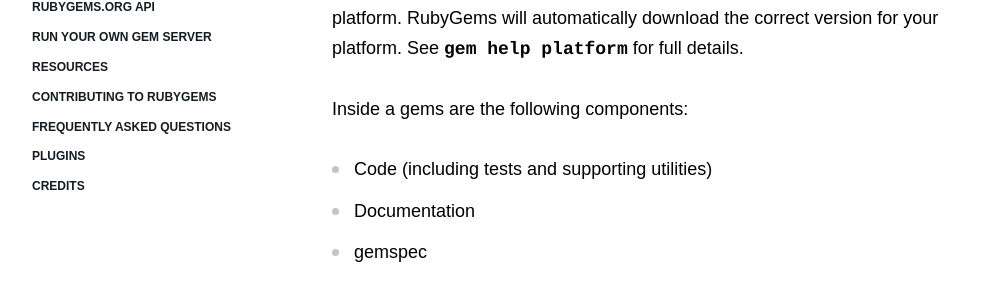
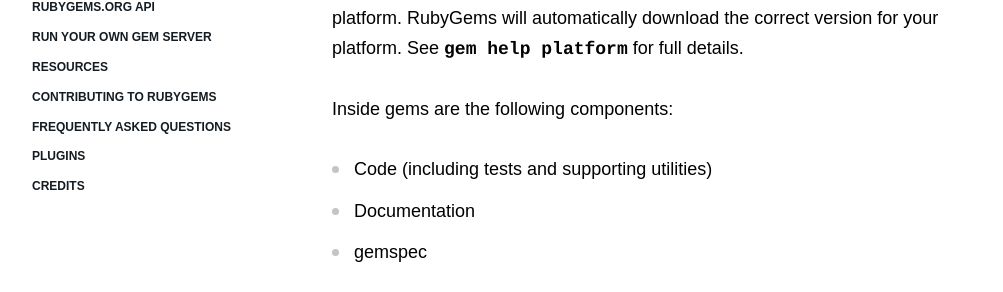
Before and after one commit to radar/guides, a Jekyll site: the page built from what-is-a-gem.md, in a window 1280 px wide and 900 px high, scrolled down 435 px. Shown: the part 161-453 px from the top of the window, without its empty margins (138-1141 px from the left). Built offline with Jekyll 4.4.1, drawn with Linux system fonts in a browser that asks for light colours; nearby versions of some CDN libraries.

```diff
--- a/what-is-a-gem.md
+++ b/what-is-a-gem.md
@@ -22,7 +22,7 @@ sometimes the operating system version.  Examples include "x86-mingw32" or
 same platform.  RubyGems will automatically download the correct version for
 your platform.  See `gem help platform` for full details.
 
-Inside a gems are the following components:
+Inside gems are the following components:
 
 * Code (including tests and supporting utilities)
 * Documentation
```
